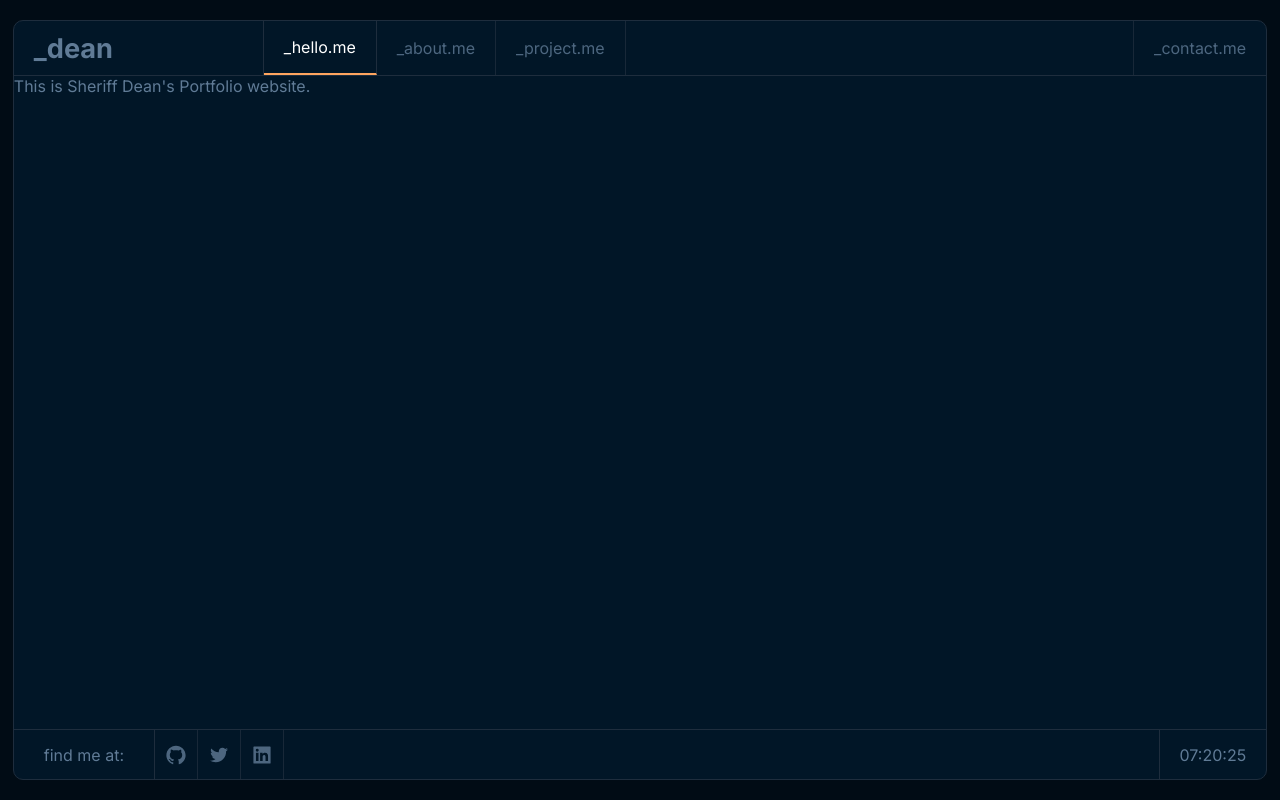
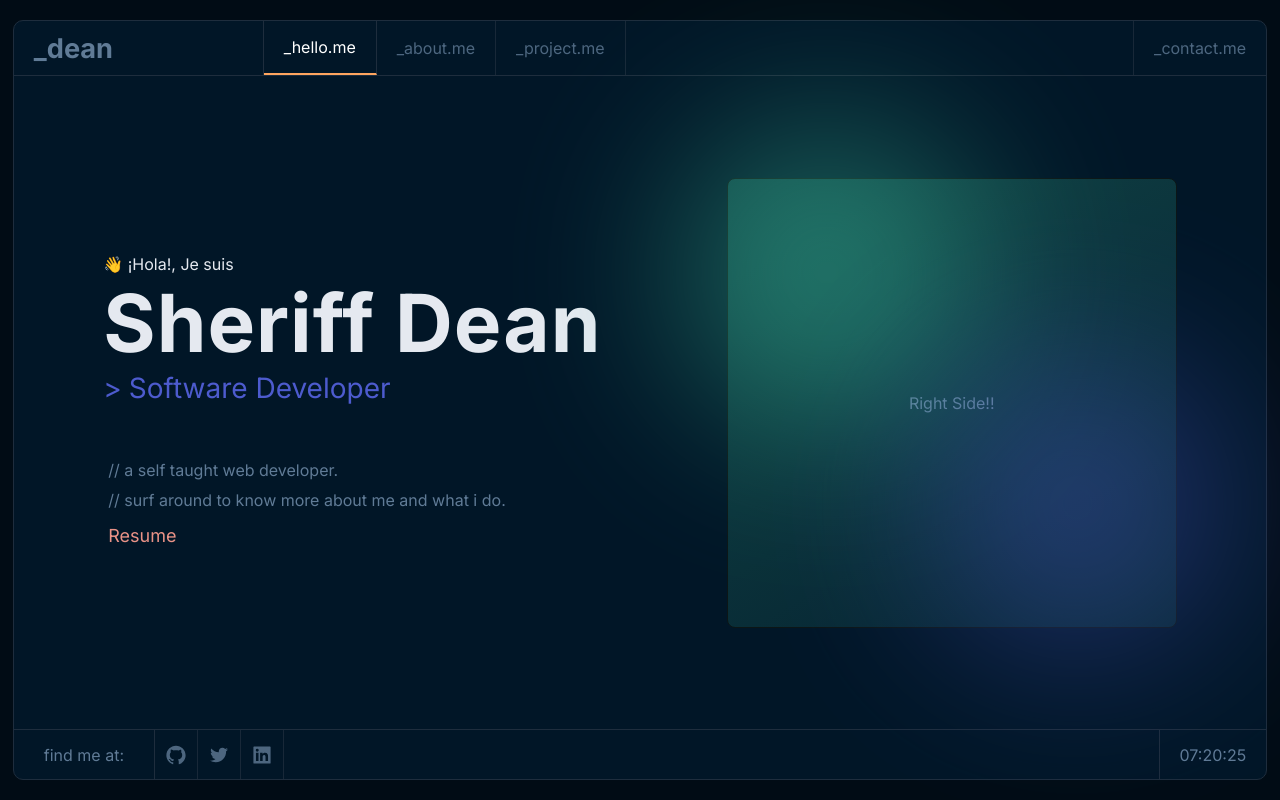
Before and after one commit to stDean/my_portfolio, a Next.js app in the folder my_portfolio/: page / in a window 1280 px wide. Built offline with nearby package versions, Linux system fonts and the light colour scheme.

Commit message:
started the home page

```diff
--- /dev/null
+++ b/my_portfolio/src/app/main.styles.scss
@@ -0,0 +1,172 @@
+main {
+  display: flex;
+  align-items: center;
+  justify-content: center;
+  gap: 10%;
+
+  .left {
+    z-index: 100;
+
+    .top {
+      margin-bottom: 50px;
+
+      .intro {
+        color:#E5E9F0;
+      }
+
+      h1 {
+        font-size: 5rem;
+        letter-spacing: 1px;
+        color: #E5E9F0;
+
+        @media screen and (max-width: 1200px) {
+          font-size: 3.5rem;
+        }
+
+        @media screen and (max-width: 1010px) {
+          font-size: 3rem;
+        }
+
+        @media screen and (max-width: 975px) {
+          font-size: 5rem;
+        }
+
+        @media screen and (max-width: 750px) {
+          font-size: 4rem;
+        }
+      }
+
+      .profession {
+        color: #4D5BCE;
+        font-size: 28px;
+
+        span {
+          margin-right: 7px;
+        }
+
+        @media screen and (max-width: 1200px) {
+          font-size: 24px;
+        }
+
+        @media screen and (max-width: 1010px) {
+          font-size: 20px;
+        }
+
+        @media screen and (max-width: 975px) {
+          font-size: 28px;
+          color: #43D9AD;
+        }
+
+        @media screen and (max-width: 750px) {
+          font-size: 24px;
+        }
+      }
+    }
+
+    .bottom {
+      p {
+        padding: 5px;
+      }
+
+      .resume {
+        font-size: 18px;
+        padding-top: 10px;
+
+        a {
+          text-decoration: none;
+          color: #E99287;
+
+          &:hover {
+            opacity: 1;
+            border-bottom: 1px solid #E99287;
+            padding-bottom: 1px;
+          }
+        }
+      }
+    }
+  }
+
+  .right {
+    background: linear-gradient(150.26deg, rgba(23, 85, 83, 0.7) 1.7%, rgba(67, 217, 173, 0.091) 81.82%);
+    width: 450px;
+    height: 450px;
+    border: 1px solid #0C1616;
+    display: flex;
+    justify-content: center;
+    align-items: center;
+    border-radius: 8px;
+    position: relative;
+    z-index: 100;
+
+    &::before {
+      content: " ";
+      position: absolute;
+      width: 300px;
+      height: 300px;
+      background: #43D9AD;
+      opacity: .4;
+      filter: blur(87px);
+      border-radius: 50%;
+      transform: translate(-125.08px, -130.47px);
+    }
+
+    &::after {
+      content: " ";
+      position: absolute;
+      width: 300px;
+      height: 300px;
+      background: #4D5BCE;
+      opacity: .4;
+      filter: blur(87px);
+      border-radius: 50%;
+      transform: translate(125.08px, 100.47px);
+    }
+
+    @media screen and (max-width: 1115px) {
+      width: 370px;
+      height: 400px;
+    }
+
+    @media screen and (max-width: 975px) {
+      display: none;
+    }
+  }
+
+  @media screen and (max-width: 1200px) {
+    gap: 6%;
+  }
+
+  @media screen and (max-width: 1010px) {
+    gap: 4%;
+  }
+
+  @media screen and (max-width: 975px) {
+    &::before {
+      content: " ";
+      position: absolute;
+      width: 300px;
+      height: 300px;
+      background: #43D9AD;
+      opacity: .4;
+      filter: blur(87px);
+      border-radius: 50%;
+      transform: translate(-105.08px, -90.47px);
+    }
+
+    &::after {
+      content: " ";
+      position: absolute;
+      width: 300px;
+      height: 300px;
+      background: #4D5BCE;
+      opacity: .4;
+      filter: blur(87px);
+      border-radius: 50%;
+      transform: translate(95.08px, 90.47px);
+    }
+  }
+
+  @media screen and (max-width: 600px) {
+    padding: 0 20px;
+  }
+}
--- a/my_portfolio/src/app/page.js
+++ b/my_portfolio/src/app/page.js
@@ -1,9 +1,36 @@
+import './main.styles.scss'
+
 export default function Home() {
   return (
     <main>
-      <p>
-        This is Sheriff Dean's Portfolio website.
-      </p>
+      <div className='left'>
+        <div className="top">
+          <p className="intro">👋 ¡Hola!, Je suis</p>
+          <h1>Sheriff Dean</h1>
+
+          <p className="profession">
+            <span>&gt;</span>
+            Software Developer
+          </p>
+        </div>
+
+        <div className="bottom">
+          <p>
+            {"// a self taught web developer."}
+          </p>
+          <p>
+            {"// surf around to know more about me and what i do."}
+          </p>
+
+          <p className="resume">
+            <a href="/">Resume</a>
+          </p>
+        </div>
+      </div>
+
+      <div className='right'>
+        Right Side!!
+      </div>
     </main>
   )
 }
```
